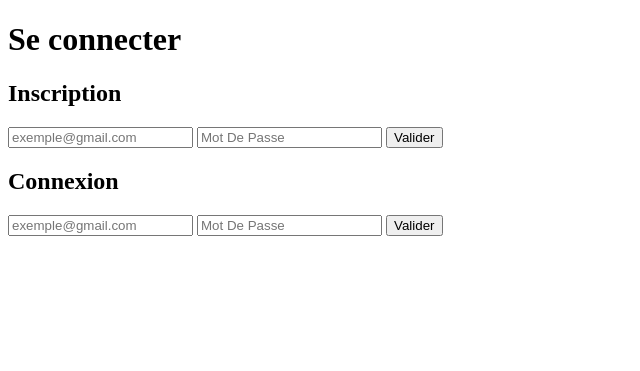
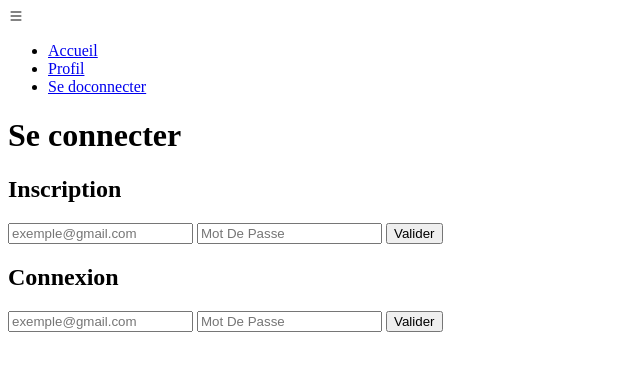
Before and after one commit to imaneaity/PHP-projet-06-10_03, a PHP site: page /login.php in a window 1280 px wide. Shown: the top 371 px of the page, without its empty margins (0-640 px from the left). Run offline with PHP 8.4, Linux system fonts and the light colour scheme; the visitor is signed in with stand-in values (Sample User, id 1).

Commit message:
Ajout d'une barre  de navigation

```diff
--- /dev/null
+++ b/components/head.php
@@ -0,0 +1,10 @@
+<head>
+    <meta charset="UTF-8">
+    <meta http-equiv="X-UA-Compatible" content="IE=edge">
+    <meta name="viewport" content="width=device-width, initial-scale=1.0">
+    <title> <?= $title ?></title>
+
+
+    <link rel="stylesheet" href="https://cdn.jsdelivr.net/npm/bootstrap-icons@1.10.2/font/bootstrap-icons.css">
+    <link rel="stylesheet" href="style.css">
+</head>
--- /dev/null
+++ b/components/navbar.php
@@ -0,0 +1,19 @@
+<nav>
+    <i class="bi bi-list" id="menu-boutton"></i>
+
+    <ul style="left:-100%">
+        <li><a href="/">Accueil</a></li>
+        <li>
+            <a href="<?= isset($_SESSION) && isset($_SESSION['id']) ? "/TODO/profil.php": "/TODO/login.php"?>">
+            <?= isset($_SESSION) && isset($_SESSION['id']) ? "Profil": "Se Connecter"?>
+            </a>
+        </li>
+
+        <?=
+            isset($_SESSION) && isset($_SESSION['id']) ?
+            "<li><a href='/TODO/routes/logout.php'> Se doconnecter </a></li>": ""
+        ?>
+    </ul>
+
+
+</nav>
--- a/login.php
+++ b/login.php
@@ -5,13 +5,17 @@
 
 <!DOCTYPE html>
 <html lang="en">
-<head>
-    <meta charset="UTF-8">
-    <meta http-equiv="X-UA-Compatible" content="IE=edge">
-    <meta name="viewport" content="width=device-width, initial-scale=1.0">
-    <title>Document</title>
-</head>
+<?php
+    $title = "Connexion";
+    include_once "./components/head.php"
+?>
+
+
 <body>
+
+<?php
+    include_once "./components/navbar.php"
+?>
 
     <h1>Se connecter</h1>
 
```
Also changed, not shown: index.php (+14 -8 lines).
